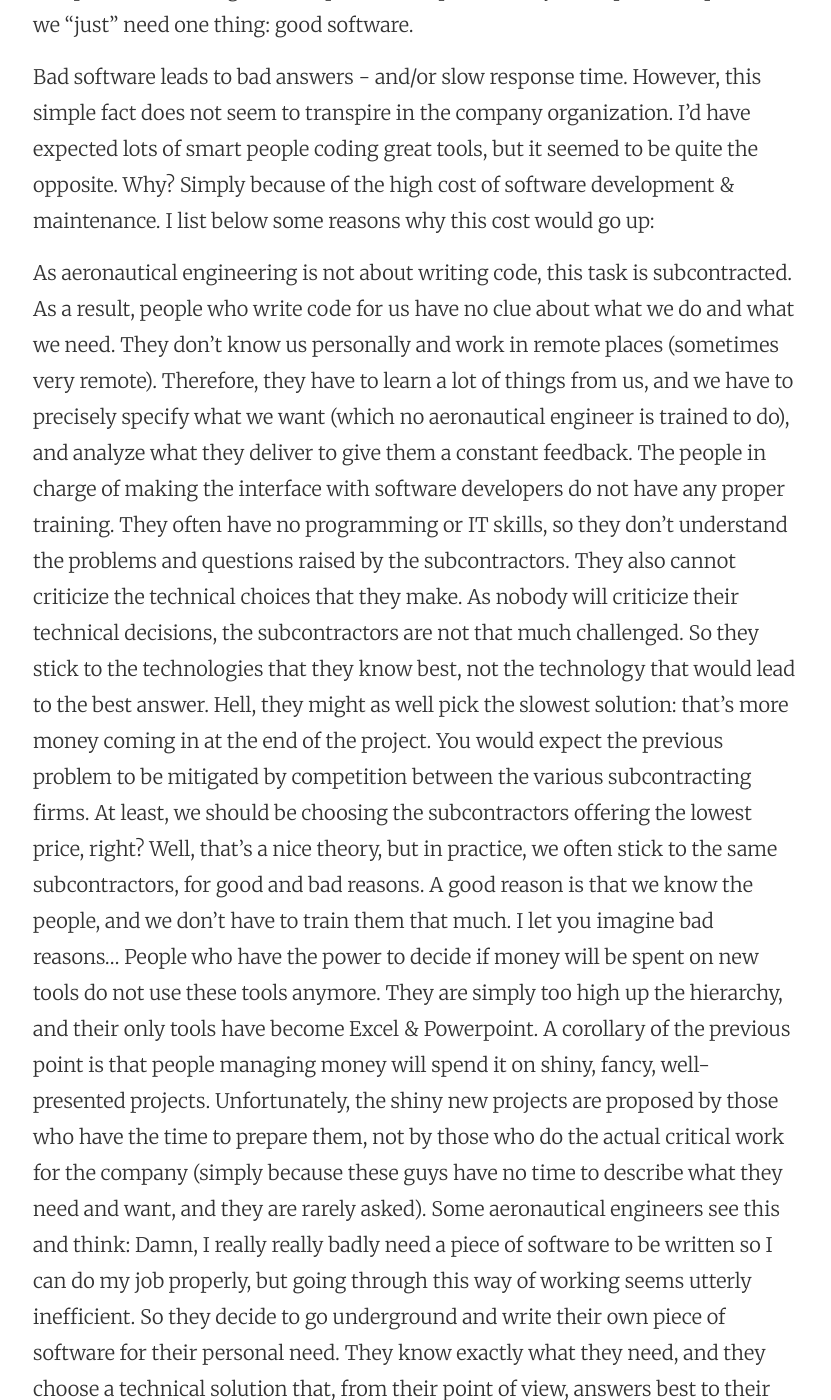
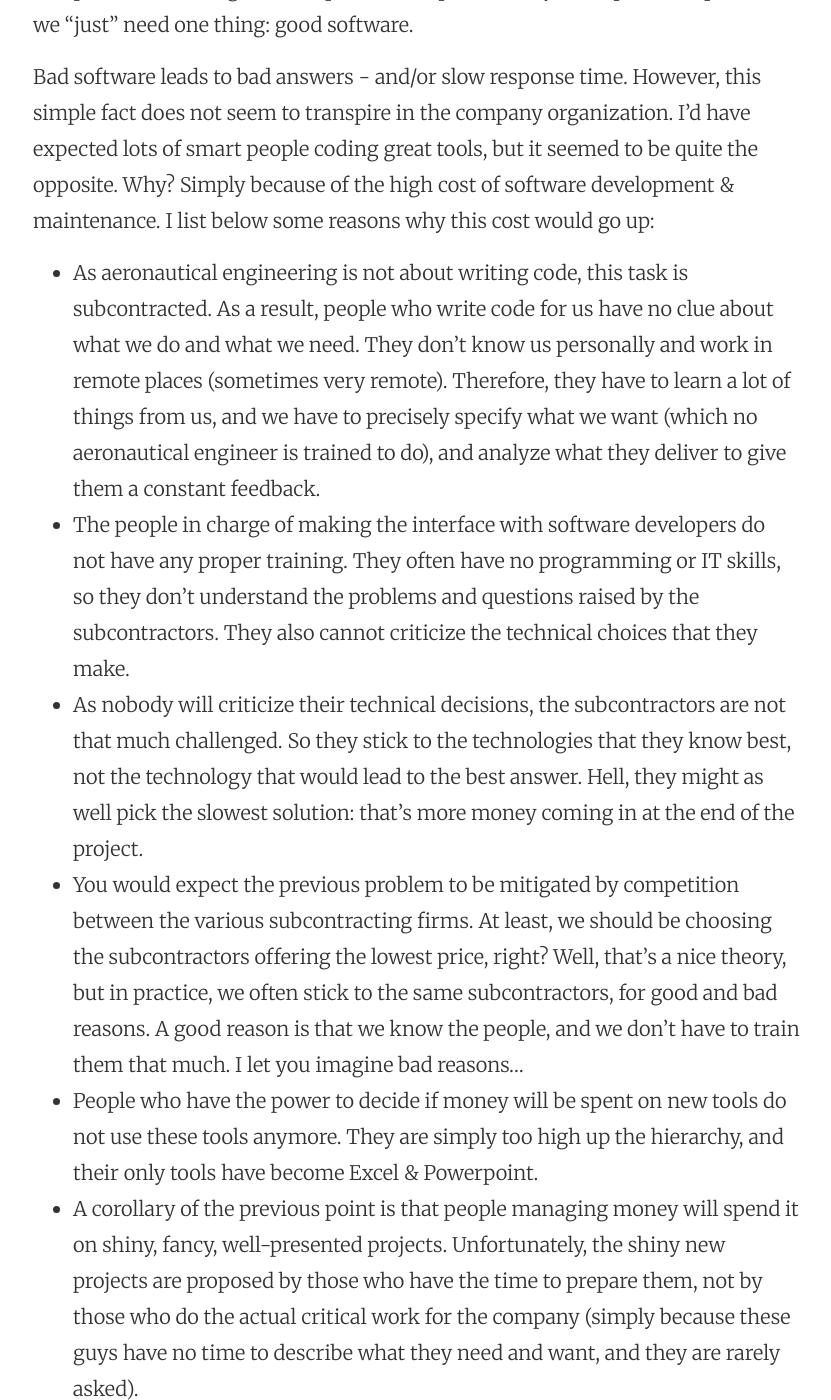
Before and after one commit to ericleib/ericleib.github.io, a Jekyll site: the page built from _posts/2016-06-18-designing-aircraft-vs.-designing-code.markdown, in a window 1280 px wide and 1400 px high, scrolled down 2644 px. Shown: the whole window, without its empty margins (223-1054 px from the left). Built offline with Jekyll 4.4.1, drawn with Linux system fonts in a browser that asks for light colours; some of the changed text lies outside the part shown.

Commit message:
Post update: Designing Aircraft vs. Designing Code

```diff
--- a/_posts/2016-06-18-designing-aircraft-vs.-designing-code.markdown
+++ b/_posts/2016-06-18-designing-aircraft-vs.-designing-code.markdown
@@ -15,12 +15,13 @@ The relationship of aeronautical engineers towards programming is interesting. I
 
 Bad software leads to bad answers - and/or slow response time. However, this simple fact does not seem to transpire in the company organization. I'd have expected lots of smart people coding great tools, but it seemed to be quite the opposite. Why? Simply because of the high cost of software development & maintenance. I list below some reasons why this cost would go up:
 
-As aeronautical engineering is not about writing code, this task is subcontracted. As a result, people who write code for us have no clue about what we do and what we need. They don't know us personally and work in remote places (sometimes very remote). Therefore, they have to learn a lot of things from us, and we have to precisely specify what we want (which no aeronautical engineer is trained to do), and analyze what they deliver to give them a constant feedback.
-The people in charge of making the interface with software developers do not have any proper training. They often have no programming or IT skills, so they don't understand the problems and questions raised by the subcontractors. They also cannot criticize the technical choices that they make.
-As nobody will criticize their technical decisions, the subcontractors are not that much challenged. So they stick to the technologies that they know best, not the technology that would lead to the best answer. Hell, they might as well pick the slowest solution: that's more money coming in at the end of the project.
-You would expect the previous problem to be mitigated by competition between the various subcontracting firms. At least, we should be choosing the subcontractors offering the lowest price, right? Well, that's a nice theory, but in practice, we often stick to the same subcontractors, for good and bad reasons. A good reason is that we know the people, and we don't have to train them that much. I let you imagine bad reasons...
-People who have the power to decide if money will be spent on new tools do not use these tools anymore. They are simply too high up the hierarchy, and their only tools have become Excel & Powerpoint.
-A corollary of the previous point is that people managing money will spend it on shiny, fancy, well-presented projects. Unfortunately, the shiny new projects are proposed by those who have the time to prepare them, not by those who do the actual critical work for the company (simply because these guys have no time to describe what they need and want, and they are rarely asked).
+- As aeronautical engineering is not about writing code, this task is subcontracted. As a result, people who write code for us have no clue about what we do and what we need. They don't know us personally and work in remote places (sometimes very remote). Therefore, they have to learn a lot of things from us, and we have to precisely specify what we want (which no aeronautical engineer is trained to do), and analyze what they deliver to give them a constant feedback.
+- The people in charge of making the interface with software developers do not have any proper training. They often have no programming or IT skills, so they don't understand the problems and questions raised by the subcontractors. They also cannot criticize the technical choices that they make.
+- As nobody will criticize their technical decisions, the subcontractors are not that much challenged. So they stick to the technologies that they know best, not the technology that would lead to the best answer. Hell, they might as well pick the slowest solution: that's more money coming in at the end of the project.
+- You would expect the previous problem to be mitigated by competition between the various subcontracting firms. At least, we should be choosing the subcontractors offering the lowest price, right? Well, that's a nice theory, but in practice, we often stick to the same subcontractors, for good and bad reasons. A good reason is that we know the people, and we don't have to train them that much. I let you imagine bad reasons...
+- People who have the power to decide if money will be spent on new tools do not use these tools anymore. They are simply too high up the hierarchy, and their only tools have become Excel & Powerpoint.
+- A corollary of the previous point is that people managing money will spend it on shiny, fancy, well-presented projects. Unfortunately, the shiny new projects are proposed by those who have the time to prepare them, not by those who do the actual critical work for the company (simply because these guys have no time to describe what they need and want, and they are rarely asked).
+
 Some aeronautical engineers see this and think: Damn, I really really badly need a piece of software to be written so I can do my job properly, but going through this way of working seems utterly inefficient. So they decide to go underground and write their own piece of software for their personal need. They know exactly what they need, and they choose a technical solution that, from their point of view, answers best to their need. In a vast majority of cases this choice will be bad, or what they need was already coded by someone else, and most certainly what they'll end up doing won't be compatible with the rest of the software that they use. In many, many cases, they'll just create a monstrous Excel spreadsheet. I've even seen some primitive forms of CFD running in Excel (yes, aircraft fly thanks to a lot of Excel spreadsheets). Though Excel is not the worst evil: Of course, what you do in Excel is unmaintainable by someone other than yourself, but at least you can get a pretty complex program running in no time. In any case, they'll end up choosing a technology that they know (not one they have to learn), so you also see a lot visual basic and Fortran, or in the best cases some Python and Matlab code.
 
 When I started at Airbus, my prior knowledge of programming was limited. I had some academical and hobbyist skills. I remember coding some video games in Basic on my programmable calculator during long classes of high school. My masterpiece was a Role Playing Game (RPG), whose main character, "Dink Smallwood" (named after a real video game character from the 90s) would travel a land of dangers to achieve quests, defeat tough bosses and learn spells and buy weapons (as I write this, I googled it to see if it still had an existence online... As it happens: yes, on this page)! As a young engineer, fresh out of the university, one of my first tasks in Airbus was to manage the development of one of our simulation tools. Of course, I was not expected to code anything. I just had to monitor the development made by our subcontractors. However, as our budget was limited, I also started myself coding in a number of new features. From then I never really stopped. Programming software was clearly never part of my annual objectives (and never became), but I did end up writing tens of thousands of lines of code in my time with Airbus.
```
